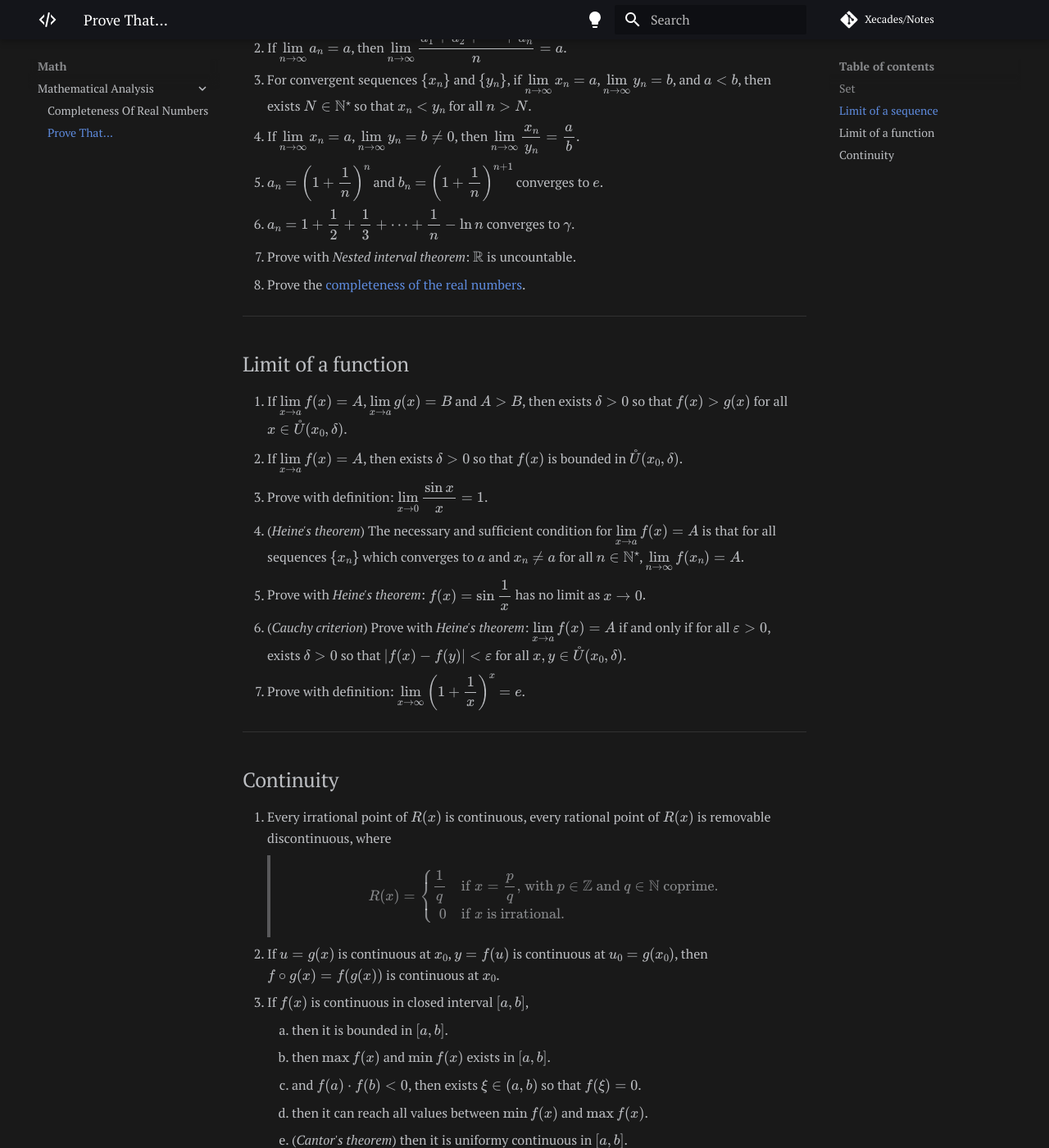
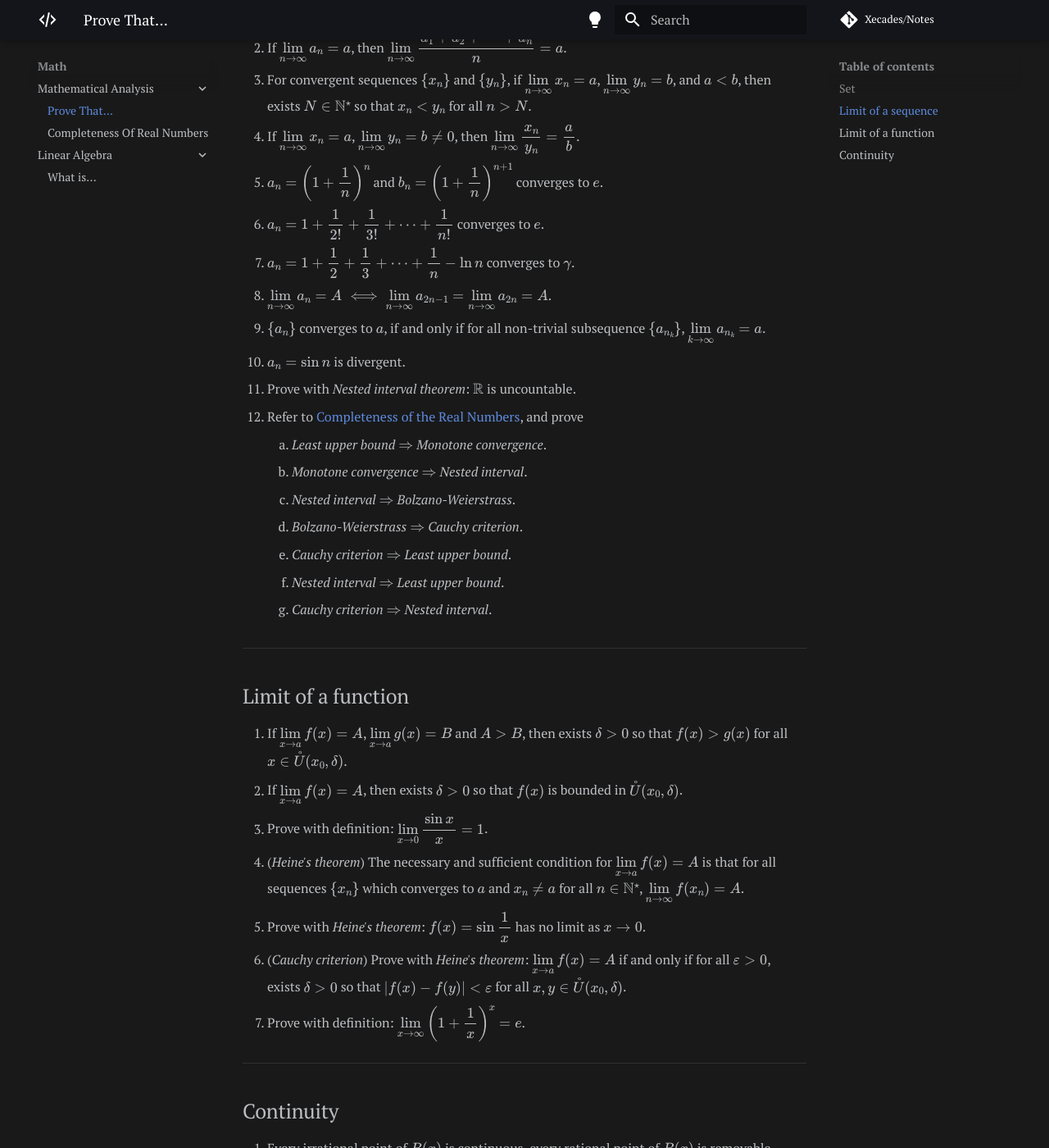
Before and after one commit to Xecades/Notes, an MkDocs documentation site: the page built from docs/math/ma/prove-that.md, in a window 1280 px wide and 1400 px high, scrolled down 613 px. Shown: the whole window at 82% size. Built offline with MkDocs 1.6.1 and Material for MkDocs 9.7.7, drawn with Linux system fonts in a browser that asks for light colours; comment, search, counter and statistics services are not loaded; some of the changed text lies outside the part shown.

Commit message:
update: linear algebra & what-is.md

```diff
--- a/docs/math/ma/prove-that.md
+++ b/docs/math/ma/prove-that.md
@@ -18,9 +18,20 @@ Here are theorems and proofs that are essential in mathematical analysis. It wou
 3. For convergent sequences $\{x_n\}$ and $\{y_n\}$, if $\lim\limits_{n\to\infty}x_n=a$, $\lim\limits_{n\to\infty}y_n=b$, and $a<b$, then exists $N\in\mathbb{N}^\star$ so that $x_n<y_n$ for all $n>N$.
 4. If $\lim\limits_{n\to\infty}x_n=a$, $\lim\limits_{n\to\infty}y_n=b\neq0$, then $\lim\limits_{n\to\infty}\dfrac{x_n}{y_n}=\dfrac{a}{b}$.
 5. $a_n = \left(1 + \dfrac{1}{n}\right)^n$ and $b_n = \left(1 + \dfrac{1}{n}\right)^{n + 1}$ converges to $e$.
-6. $a_n = 1 + \dfrac{1}{2} + \dfrac{1}{3} + \cdots + \dfrac{1}{n} - \ln n$ converges to $\gamma$.
-7. Prove with *Nested interval theorem*: $\mathbb{R}$ is uncountable.
-8. Prove the [completeness of the real numbers](completeness-of-real-numbers.md).
+6. $a_n = 1 + \dfrac{1}{2!} + \dfrac{1}{3!} + \cdots + \dfrac{1}{n!}$ converges to $e$.
+7. $a_n = 1 + \dfrac{1}{2} + \dfrac{1}{3} + \cdots + \dfrac{1}{n} - \ln n$ converges to $\gamma$.
+8. $\lim\limits_{n\to\infty}a_n=A\iff\lim\limits_{n\to\infty}a_{2n-1}=\lim\limits_{n\to\infty}a_{2n}=A$.
+9.  $\{a_n\}$ converges to $a$, if and only if for all non-trivial subsequence $\{a_{n_k}\}$, $\lim\limits_{k\to\infty}a_{n_k}=a$.
+10. $a_n = \sin n$ is divergent.
+11. Prove with *Nested interval theorem*: $\mathbb{R}$ is uncountable.
+12. Refer to [Completeness of the Real Numbers](completeness-of-real-numbers.md), and prove
+    1. *Least upper bound* $\Rightarrow$ *Monotone convergence*.
+    2. *Monotone convergence* $\Rightarrow$ *Nested interval*.
+    3. *Nested interval* $\Rightarrow$ *Bolzano-Weierstrass*.
+    4. *Bolzano-Weierstrass* $\Rightarrow$ *Cauchy criterion*.
+    5. *Cauchy criterion* $\Rightarrow$ *Least upper bound*.
+    6. *Nested interval* $\Rightarrow$ *Least upper bound*.
+    7. *Cauchy criterion* $\Rightarrow$ *Nested interval*.
 
 ---
 
@@ -46,4 +57,6 @@ Here are theorems and proofs that are essential in mathematical analysis. It wou
     2. then $\max f(x)$ and $\min f(x)$ exists in $[a, b]$.
     3. and $f(a)\cdot f(b)<0$, then exists $\xi\in(a, b)$ so that $f(\xi)=0$.
     4. then it can reach all values between $\min f(x)$ and $\max f(x)$.
-    5. (*Cantor's theorem*) then it is uniformy continuous in $[a, b]$.
+    5. (*Cantor's theorem*) then it is uniformly continuous in $[a, b]$.
+4. The sufficient and necessary condition for $f(x)$ to be uniformly continuous in $D$ is that for all sequences $\{x_n\}, \{y_n\}\in D^\mathbb{N}$ that satisfies $\lim\limits_{n\to\infty}(x_n-y_n)=0$, $\lim\limits_{n\to\infty}(f(x_n)-f(y_n))=0$.
+5. If $f(x)$ is continuous in finite open interval $(a, b)$, then $f(x)$ is uniformly continuous on $(a, b)$ if and only if $\lim\limits_{x\to a^+}f(x)$ and $\lim\limits_{x\to b^-}f(x)$ exist.
--- a/mkdocs.yml
+++ b/mkdocs.yml
@@ -7,6 +7,7 @@ theme:
     logo: material/xml
   features:
     - navigation.tabs
+    - navigation.expand
     - toc.follow
     - search.suggest
     - content.code.copy
@@ -81,8 +82,10 @@ nav:
       - Cheatsheet: cs/c-cpp/c-language-cheatsheet.md
   - Math:
     - Mathematical Analysis:
+      - Prove That...: math/ma/prove-that.md
       - Completeness Of Real Numbers: math/ma/completeness-of-real-numbers.md
-      - Prove That...: math/ma/prove-that.md
+    - Linear Algebra:
+      - What is...: math/la/what-is.md
   - Others:
     - Learning Plan: others/learning-plan.md
     - Things I Should Do Before I Die: others/things-i-should-do.md
```
Also changed, not shown: docs/math/la/what-is.md (added, +28 -0 lines), docs/math/ma/completeness-of-real-numbers.md (+4 -4 lines).
